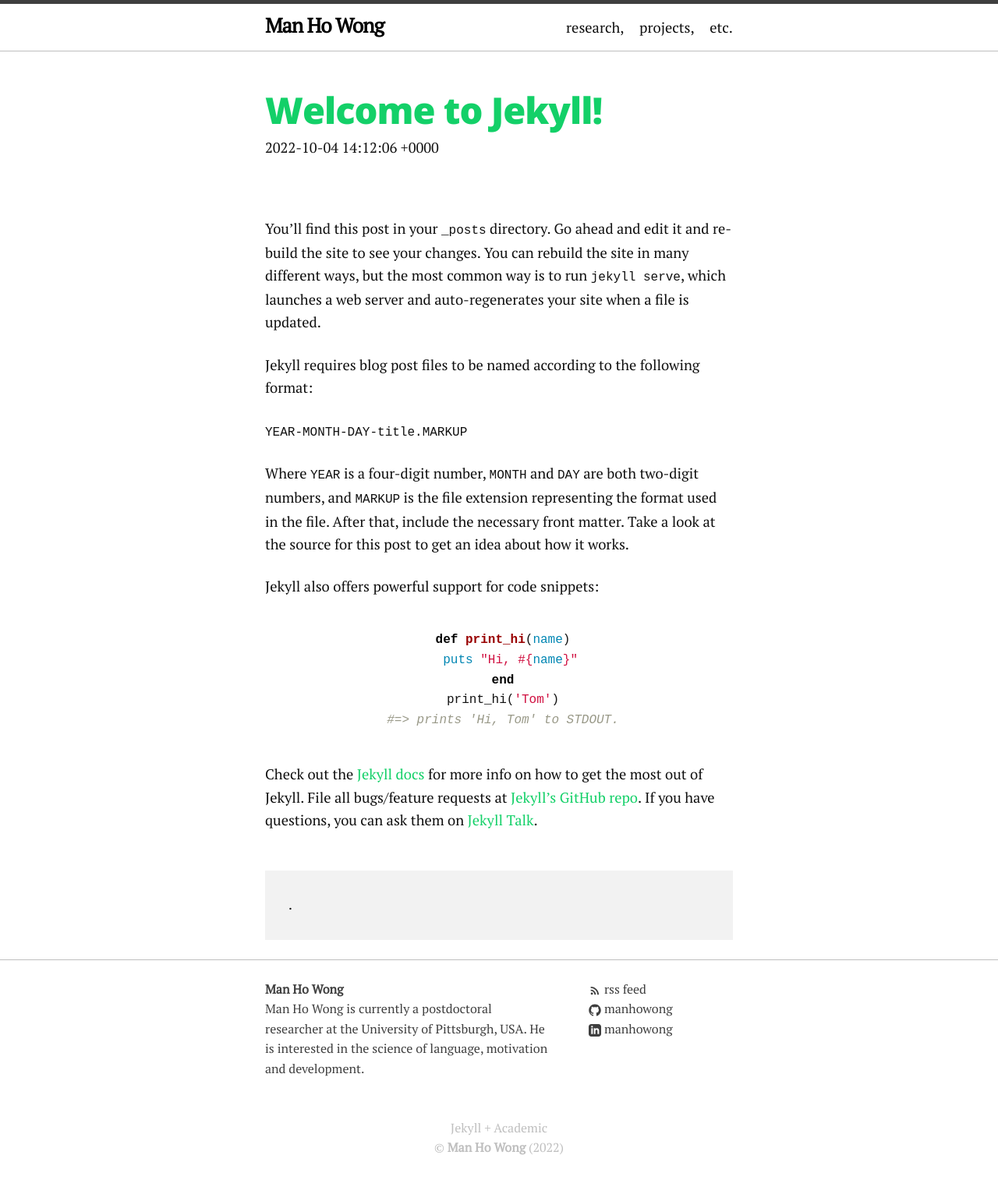
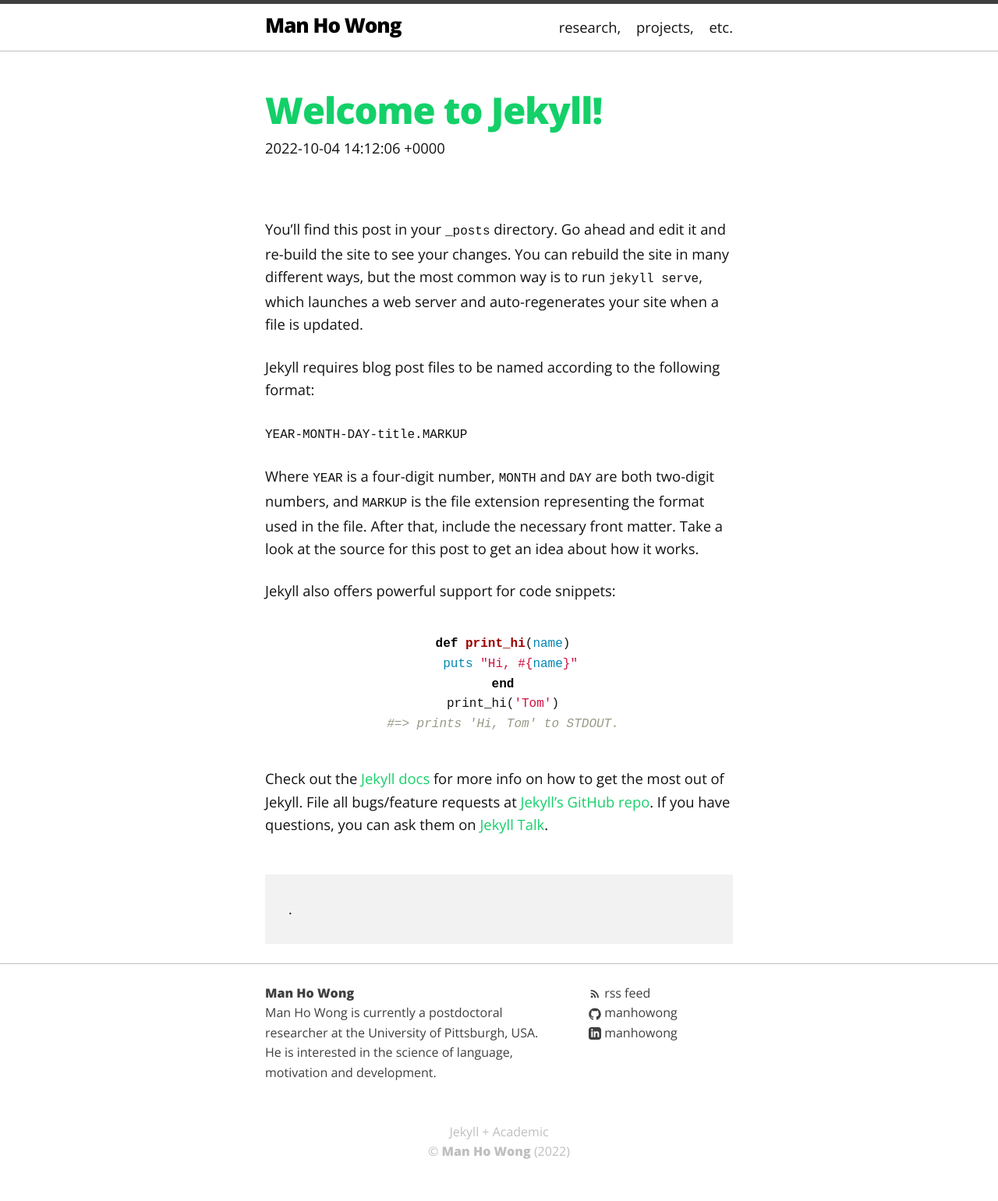
Before and after one commit to manhowong/manhowong.github.io, a Jekyll site: the page built from _posts/2022-10-04-welcome-to-jekyll.markdown, in a window 1280 px wide. Shown: the whole page at 78% size. Built offline with Jekyll 4.4.1, drawn with Linux system fonts in a browser that asks for light colours.

Commit message:
changed base font size and font

```diff
--- a/assets/main.scss
+++ b/assets/main.scss
@@ -3,12 +3,12 @@
 ---
 @charset "utf-8";
 
-@import url('https://fonts.googleapis.com/css?family=Open+Sans:800|PT+Serif');
+@import url('https://fonts.googleapis.com/css?family=Open+Sans:800|Open+Sans:400|PT+Serif');
 
 // Our variables
-// $base-font-family: "Open Sans", sans-serif;
-$base-font-family: "PT Serif", serif;
-$base-font-size:   20px;
+$base-font-family: "Open Sans", sans-serif;
+// $base-font-family: "PT Serif", serif;
+$base-font-size:   16px;
 $base-font-weight: 400;
 $small-font-size:  $base-font-size * 0.95;
 $base-line-height: 1.5;
```
